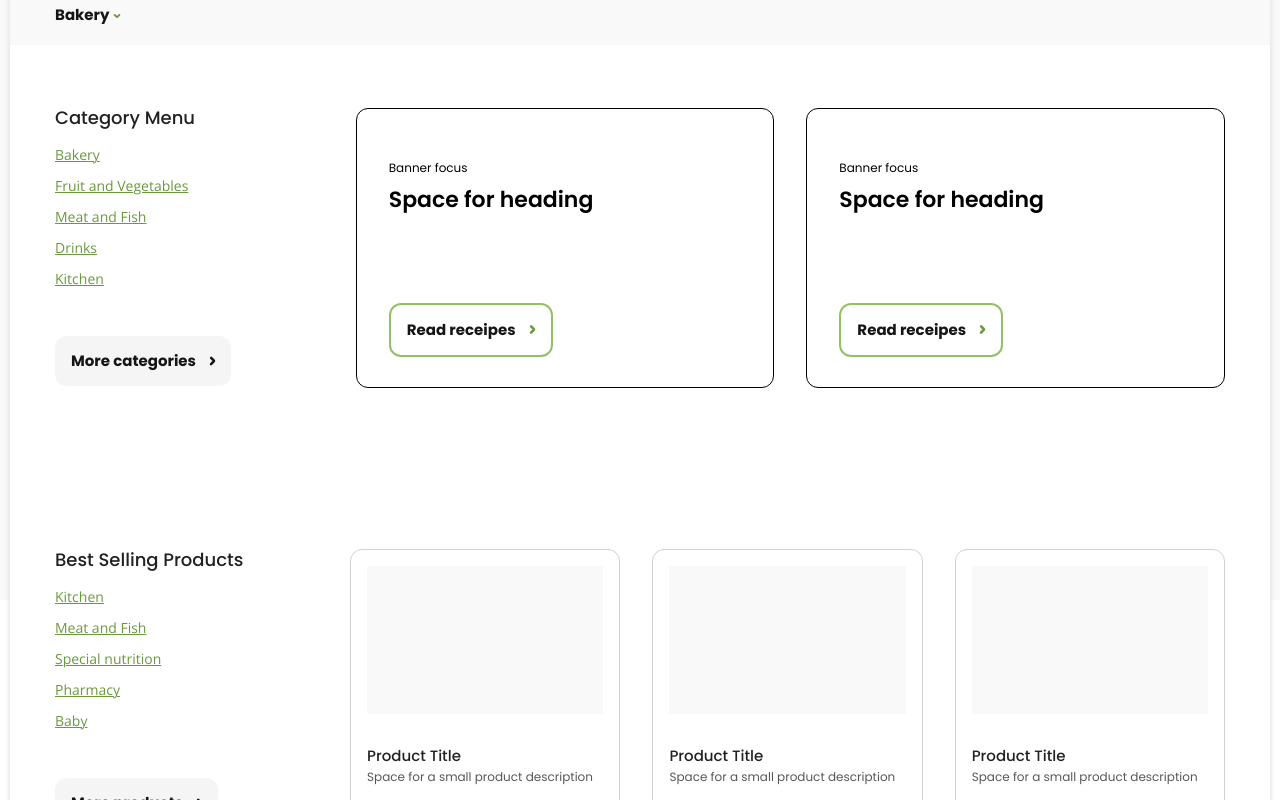
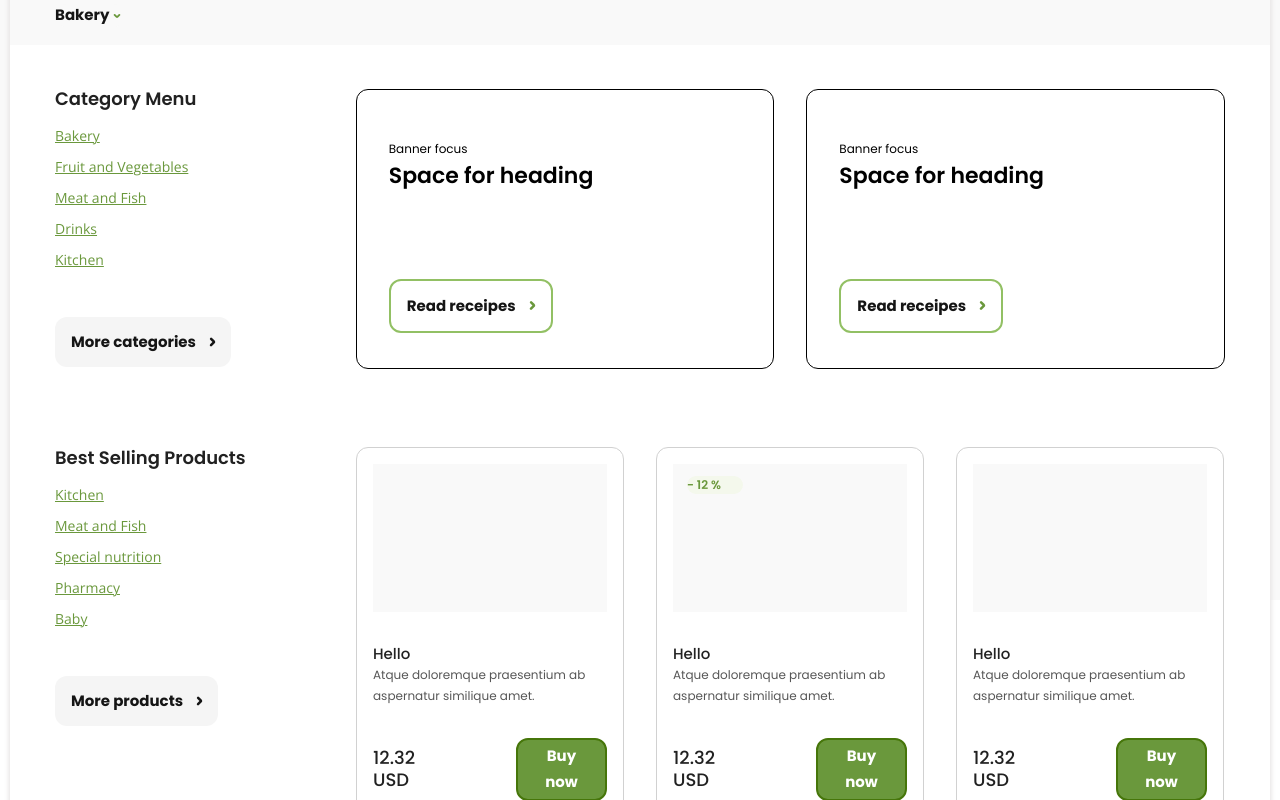
Before and after one commit to kartashov-developer/project, a React (Vite) app: page / in a window 1280 px wide. Shown: the part 200-1000 px from the top of the page. Built offline with nearby package versions, Linux system fonts and the light colour scheme.

Commit message:
Stylized SectionHeadline and BlogPosts.

```diff
--- a/src/Content/pages/Home/GoodsBlock/GoodsBlock.jsx
+++ b/src/Content/pages/Home/GoodsBlock/GoodsBlock.jsx
@@ -18,9 +18,9 @@ const GoodsBlock = () => {
           <CategoryLink key={category.id} linkName={category.categoryName} />
         ))}
       </SideMenu>
-      <CardProduct />
-      <CardProduct />
-      <CardProduct />
+      <CardProduct productTitle='Hello' productDescription='Atque doloremque praesentium ab aspernatur similique amet.' productPrice='12.32' />
+      <CardProduct productTitle='Hello' productDescription='Atque doloremque praesentium ab aspernatur similique amet.' productPrice='12.32' discount={12} />
+      <CardProduct productTitle='Hello' productDescription='Atque doloremque praesentium ab aspernatur similique amet.' productPrice='12.32' />
     </Block>
   )
 }
--- a/src/Content/pages/Home/Home.jsx
+++ b/src/Content/pages/Home/Home.jsx
@@ -7,6 +7,8 @@ import { Container } from '@mui/material'
 import BlockMenuBanners from './BlockMenuBanners/BlockMenuBanners'
 import GoodsBlock from './GoodsBlock/GoodsBlock'
 import SecondGoodsBlock from './SecondGoodsBlock/SecondGoodsBlock'
+import CommentSection from './CommentSection/CommentSection'
+import BlogPosts from './BlogPosts/BlogPosts'
 //----------------------------------------------------------------------------
 const Home = () => {
   return (
@@ -21,6 +23,8 @@ const Home = () => {
       <BlockMenuBanners />
       <GoodsBlock />
       <SecondGoodsBlock />
+      <CommentSection />
+      <BlogPosts />
     </Container>
   )
 }
--- a/src/Content/pages/Home/SecondGoodsBlock/SecondGoodsBlock.jsx
+++ b/src/Content/pages/Home/SecondGoodsBlock/SecondGoodsBlock.jsx
@@ -18,9 +18,11 @@ const SecondGoodsBlock = () => {
           <CategoryLink key={category.id} linkName={category.categoryName} />
         ))}
       </SideMenu>
-      <CardProduct />
-      <CardProduct />
-      <CardProduct />
+      <CardProduct
+        productTitle='Hello' productDescription='Atque doloremque praesentium ab aspernatur similique amet.' productPrice='12.32'
+      />
+      <CardProduct productTitle='Hello' productDescription='Atque doloremque praesentium ab aspernatur similique amet.' productPrice='12.32' />
+      <CardProduct productTitle='Hello' productDescription='Atque doloremque praesentium ab aspernatur similique amet.' productPrice='12.32' />
     </Block>
   )
 }
--- a/src/Theme/PureLightTheme.jsx
+++ b/src/Theme/PureLightTheme.jsx
@@ -109,7 +109,7 @@ export const PureLightTheme = createTheme({
       xl: 1840,
     },
   },
-  spacing: 9,
+  spacing: 4,
   components: {
     MuiCssBaseline: {
       styleOverrides: {
@@ -180,6 +180,9 @@ export const PureLightTheme = createTheme({
       }
     },
     MuiLink: {
+      defaultProps: {
+        underline: 'hover'
+      },
       styleOverrides: {
         root: {
           color: colors.primary.main,
@@ -279,6 +282,14 @@ export const PureLightTheme = createTheme({
         }
       }
     },
+    MuiAvatar: {
+      styleOverrides: {
+        root: {
+          width: '32px',
+          height: '32px'
+        },
+      }
+    },
     MuiTypography: {
       defaultProps: {
         variantMapping: {
--- a/src/components/Block/Block.jsx
+++ b/src/components/Block/Block.jsx
@@ -7,7 +7,7 @@ const StyledMainContainer = styled(Container)(
     display: flex;
     flex-direction: row;
     gap: 32px;
-    padding: 64px 0px;
+    padding: 45px 0px 0px 0px;
   `
 )
 
--- a/src/components/CardProduct/CardProduct.jsx
+++ b/src/components/CardProduct/CardProduct.jsx
@@ -1,37 +1,79 @@
 import React from 'react'
-import { Card, CardMedia, Box, CardContent, Typography, CardActions, Button, styled } from '@mui/material'
+import {
+  Card,
+  CardMedia,
+  Box,
+  CardContent,
+  Typography,
+  CardActions,
+  Button,
+  styled
+} from '@mui/material'
 import '../../../public/static/images/placeholders/Image-light.jpg'
-
+//----------------------------------------------------------------------------
 const CardWrapper = styled(Card)(
   ({ theme }) => `
-    min-width: '275px';
+    min-width: 236px;
     border: 1px solid ${theme.palette.secondary.lighter};
     border-radius: 12px;
+    positon: relative;
+    max-width: 268px;
   `
 )
 
-const CardProduct = () => {
+const StyledBadge = styled(Typography)(
+  ({ theme }) => `
+    color: ${theme.palette.primary.main};
+    background: ${theme.palette.primary.lightest};
+    font-family: Poppins;
+    font-size: 12px;
+    font-style: normal;
+    font-weight: 600;
+    line-height: normal;
+    border-radius: 12px;
+    width: 56px;
+    position: absolute;
+    z-index: 1000;
+    top: 28px;
+    left: 30px;
+  `
+)
+//----------------------------------------------------------------------------
+const CardProduct = ({
+  productTitle,
+  productDescription,
+  productPrice,
+  discount }) => {
   return (
     <>
       <CardWrapper>
+        {discount
+          ? (
+            <Box sx={{ position: 'relative' }}>
+              <StyledBadge>- {discount} %</StyledBadge>
+            </Box>
+          )
+          : null
+        }
         <CardMedia
           component="img"
           height="180px"
           width="269px"
           image="/static/images/placeholders/Image-light.jpg"
           alt="Card Content"
-          sx={{ padding: '16px 16px 16px 16px' }}
+          sx={{ padding: '16px 16px 16px 16px', zIndex: 0 }}
         />
-        {/* <CardHeader>{productTitle}</CardHeader> */}
         <CardContent sx={{
           p: '16px',
           display: 'flex',
           flexDirection: 'column',
         }}>
           <Box>
-            <Typography variant='h5'>Product Title</Typography>
+            <Typography variant='h5'>
+              {productTitle}
+            </Typography>
             <Typography variant='subtitle1' color={'#575757'}>
-              Space for a small product description
+              {productDescription}
             </Typography>
           </Box>
         </CardContent>
@@ -44,7 +86,7 @@ const CardProduct = () => {
           }}
         >
           <Typography variant='h4'>
-            10.48 USD
+            {productPrice} USD
           </Typography>
           <Button variant='contained' size='small'>
             Buy now
--- a/src/components/SideMenu/SideMenu.jsx
+++ b/src/components/SideMenu/SideMenu.jsx
@@ -7,7 +7,7 @@ const SideMenu = ({ titleText, buttonText, children }) => {
   return (
     <Box sx={{ width: '269px', height: '282px' }}>
 
-      <Typography variant='h4' mb={'16px'}>{titleText}</Typography>
+      <Typography variant='h4' mb={'16px'} fontWeight={'600'}>{titleText}</Typography>
 
       <Stack sx={{
         display: 'flex',
```
Also changed, not shown: .eslintrc.cjs.
